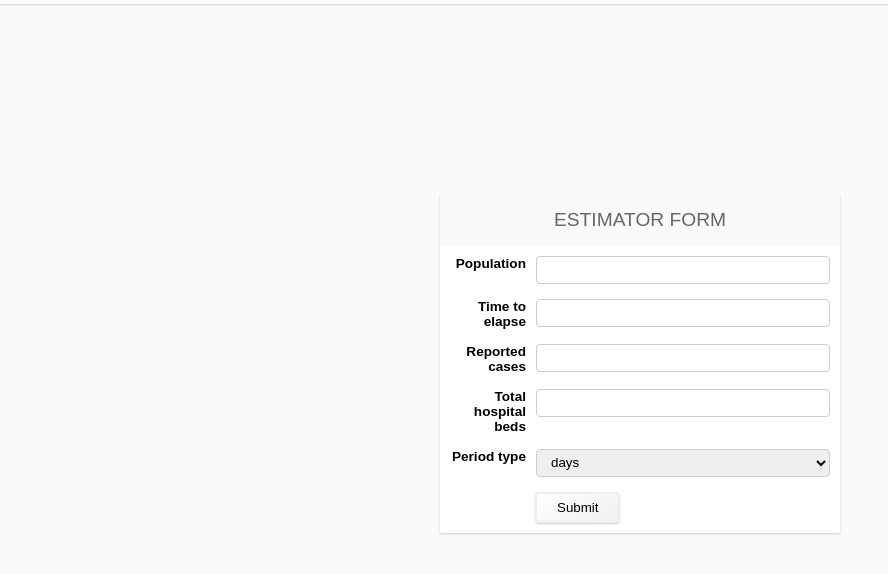
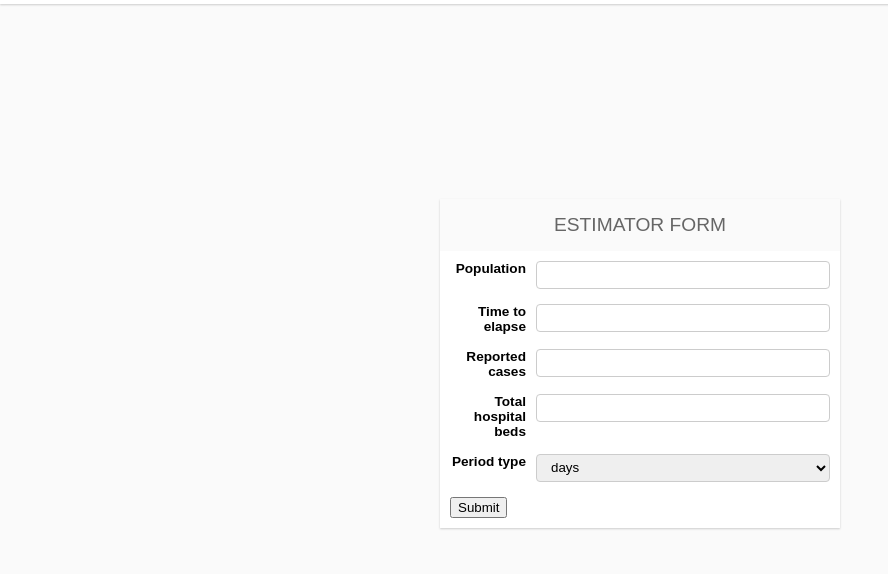
Before and after one commit to lizzaraga/my-covid-19-estimator, a website: page index.html in a window 1280 px wide. Shown: the part 78-652 px from the top of the page, without its empty margins (0-888 px from the left). Drawn offline with Linux system fonts and the light colour scheme.

Commit message:
Update index.html

```diff
--- a/index.html
+++ b/index.html
@@ -42,7 +42,7 @@
                     </select>
                 </div>
                 <div class="group-action">
-                    <button>Submit</button>
+                    <input type="button" value="Submit" data-go-estimate>
                 </div>
             </form>
         </section>
```
